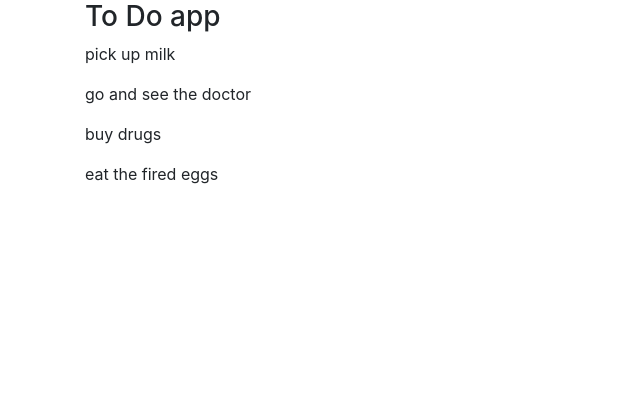
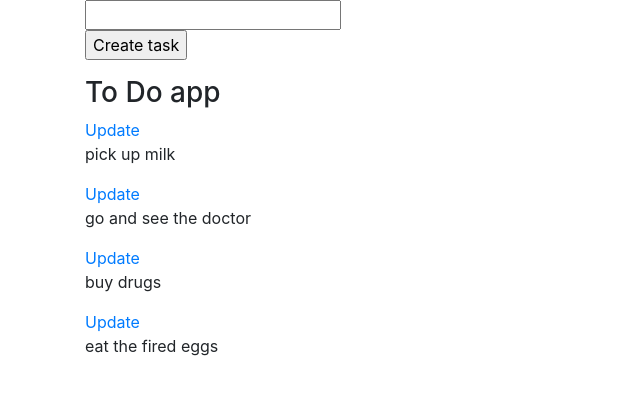
Before and after one commit to kaybrian/django_to_do-, a Django app: page / in a window 1280 px wide. Shown: the part 56-451 px from the top of the page, without its empty margins (0-640 px from the left). Run offline with Django 3.2, Linux system fonts and the light colour scheme; data comes from the database, SQL or seed files in the repository; both versions use the stored data as it was after the commit; some libraries are stand-ins or nearby versions.

Commit message:
dyanmic urls for th different parts of tje task urls

```diff
--- a/tasks/urls.py
+++ b/tasks/urls.py
@@ -5,5 +5,7 @@ from . import views
 app_name = 'tasks'
 
 urlpatterns = [
-    path('',views.index,name='index')
+    path('',views.index,name='index'),
+    path('update/<str:pk>',views.update,name='update'),
+
 ]
--- a/tasks/views.py
+++ b/tasks/views.py
@@ -1,4 +1,4 @@
-from django.shortcuts import render
+from django.shortcuts import render,redirect
 from .models import *
 from .forms import *
 
@@ -8,8 +8,21 @@ from .forms import *
 def index(request):
     tasks = task.objects.all()
     form = taskForms()
+    if request.method == 'POST':
+        form = taskForms(request.POST)
+        if form.is_valid():
+            form.save()
+        return redirect('/')
+
 
     context = {'tasks': tasks,
                 'form':form
                }
     return render(request, 'tasks/index.html', context)
+
+
+
+def update(request,pk):
+    tasks = task.objects.get(id=pk)
+
+    return render(request,'tasks/update.html')
--- a/templates/tasks/index.html
+++ b/templates/tasks/index.html
@@ -4,12 +4,18 @@
 
 
 
-<form action="" method="post">
-    {{form}}
+
+{% block content_part  %}
+<form action="/" method="post">
+    {% csrf_token %}
+    {{form.title}}
+    <p><input type="submit" value="Create task"></p>
 </form>
-{% block content_part  %}
     <h3>To Do app </h3>
         {% for task in tasks  %}
-    <p class="">{{ task }}</p>
+        <div class="">
+            <a href="{% url 'tasks:update' task.id %}">Update</a>
+            <p class="">{{ task }}</p>
+        </div>
 {% endfor %}
 {% endblock content_part  %}
```
Also changed, not shown: templates/tasks/update.html (added, +11 -0 lines), db.sqlite3.
